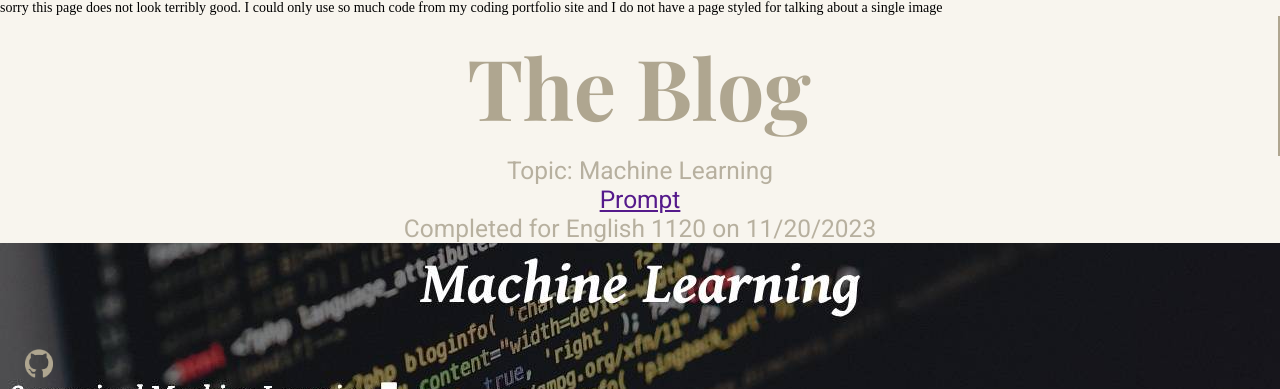
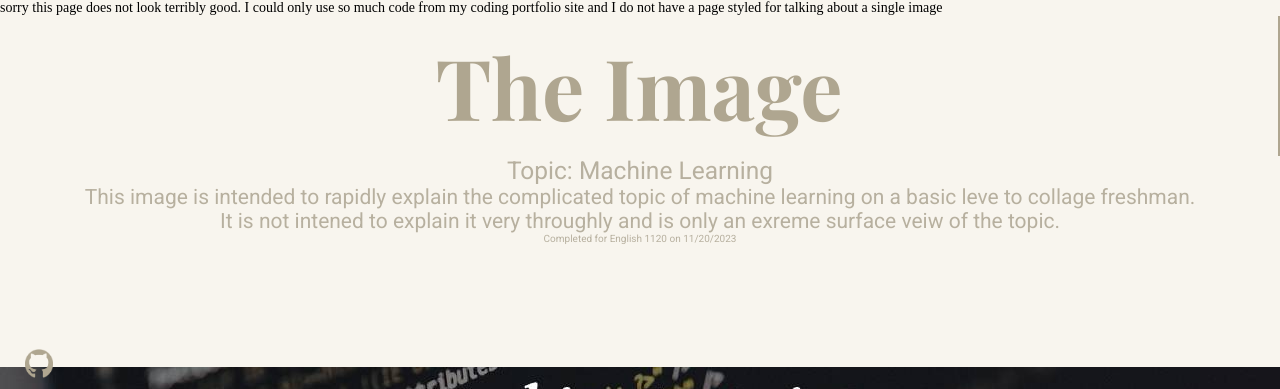
Before and after one commit to mrcompscijr/Portfolio-Project, a plain HTML site: page Blog_post_alternative_form.html in a window 1280 px wide. Shown: the top 389 px of the page. Drawn offline with nearby package versions, Linux system fonts and the light colour scheme.

Commit message:
finishing touches

```diff
--- a/Blog_post_alternative_form.html
+++ b/Blog_post_alternative_form.html
@@ -26,17 +26,19 @@
         <about_blog>
             <div>
               <div class="left">
-                <p class="title" style="text-align: center;">The Blog</p>
+                <p class="title" style="text-align: center;">The Image</p>
               </div>
               <ul style="text-align: center;">
-                <li class="subtitle">
+                <li class="subtitle" style="font-size: 1.75em;">
                   Topic: Machine Learning
                 </li>
-                <li class="subtitle"><a href=""> Prompt</a></li>
-                <li class="subtitle">
+                <li class="subtitle" style="font-size: 1.5em;"> <p> This image is intended to rapidly explain the complicated topic of machine learning on a basic leve to collage freshman.  </p>
+                <p> It is not intened to explain it very throughly and is only an exreme surface veiw of the topic.</p></li>
+                <li class="subtitle" style="font-size: x-small;">
                   Completed for English 1120 on 11/20/2023
                 </li>
                 <li class="subtitle">
+                  <span style="display:block;height: 5em;"> </span>
                   <img src="./Resources/img/Machine learning.png" alt="mahcine_learning.png"></li>
                 </li>
               </ul>
```
Also changed, not shown: blog_post.html (+4 -3 lines).
